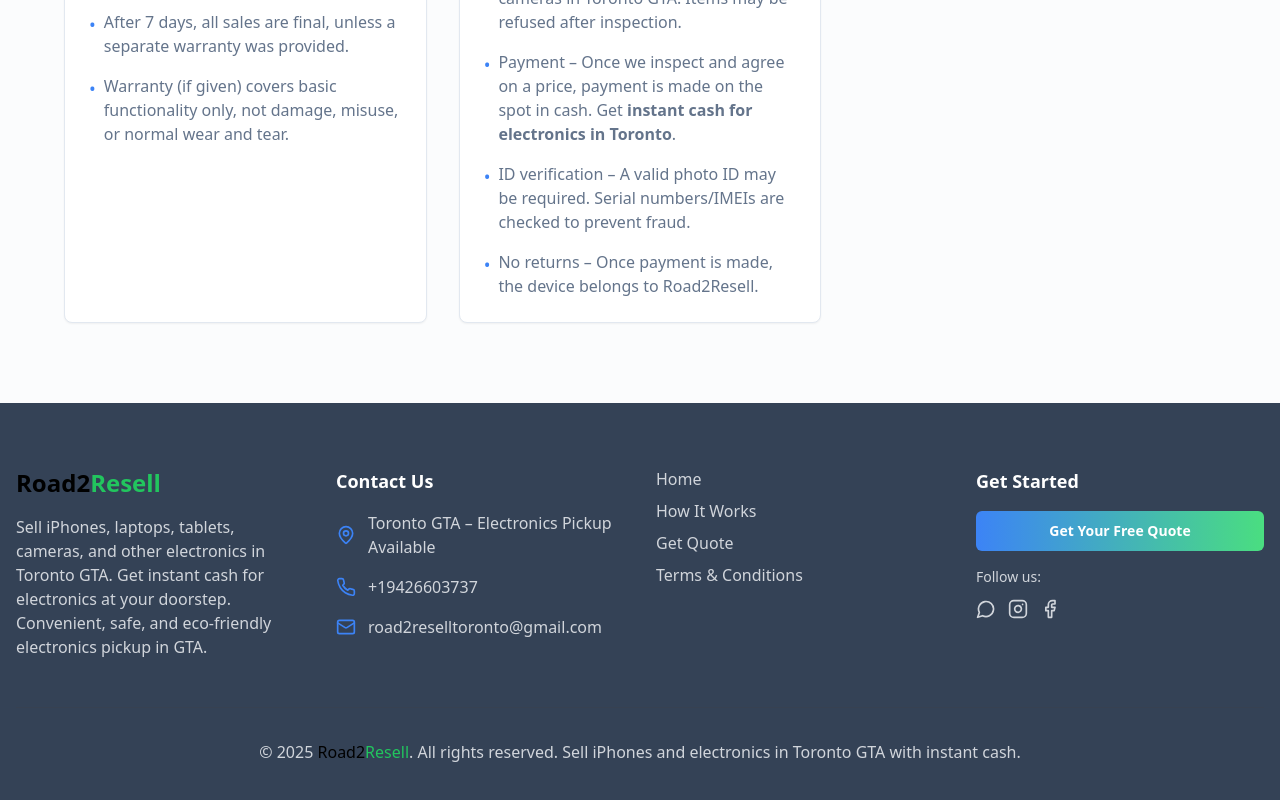
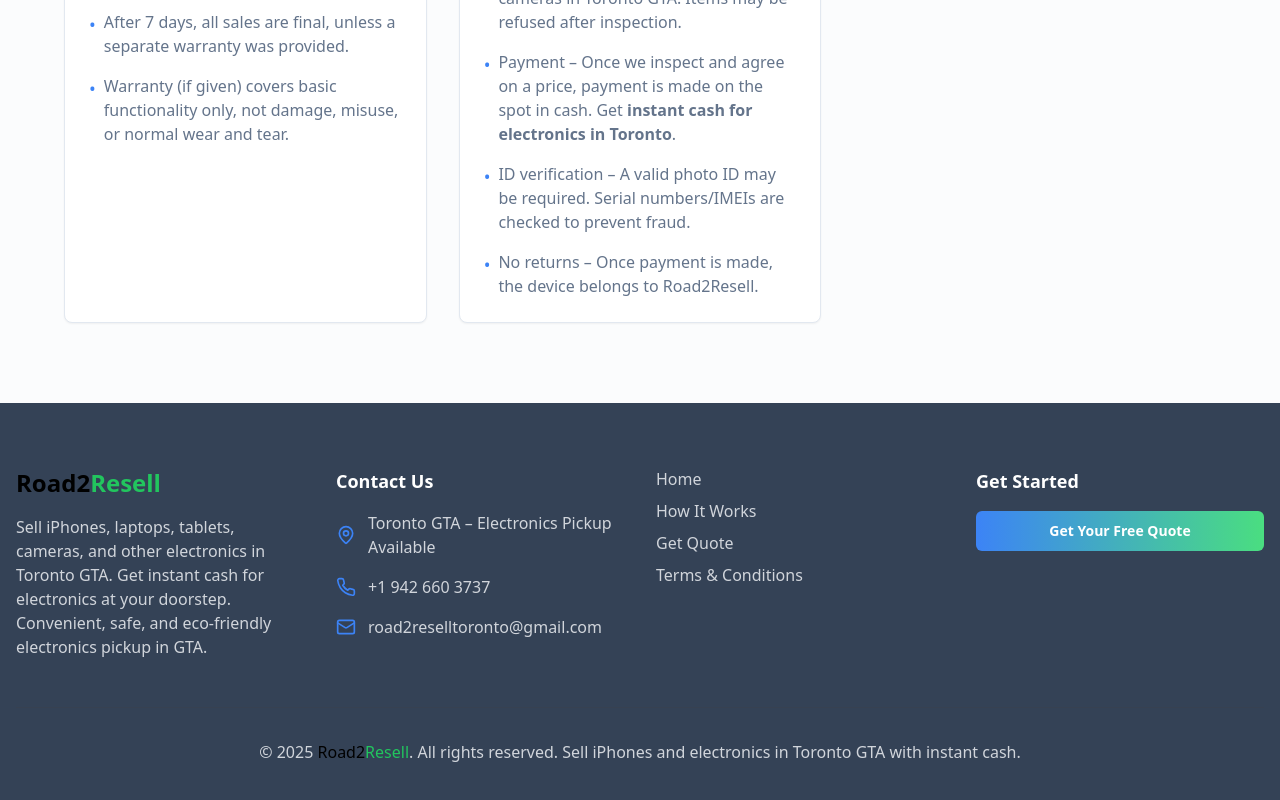
Before and after one commit to aradhyasharma894-tech/road2resell, a React (Vite) app: page / in a window 1280 px wide. Shown: the part 3965-4765 px from the top of the page. Built offline with nearby package versions, Linux system fonts and the light colour scheme.

Commit message:
update contact

```diff
--- a/src/components/ContactSection.tsx
+++ b/src/components/ContactSection.tsx
@@ -1,4 +1,4 @@
-import { MapPin, Phone, Mail, Facebook, Instagram, MessageCircle } from "lucide-react";
+import { MapPin, Phone, Mail } from "lucide-react";
 import { Button } from "@/components/ui/button";
 
 export const ContactSection = () => {
@@ -6,6 +6,7 @@ export const ContactSection = () => {
     <footer id="contact" className="bg-foreground text-white py-16">
       <div className="container mx-auto px-4">
         <div className="grid md:grid-cols-2 lg:grid-cols-4 gap-8">
+
           {/* Brand & Description */}
           <div className="space-y-4">
             <div className="text-2xl font-bold">
@@ -27,73 +28,83 @@ export const ContactSection = () => {
               <span>Toronto GTA – Electronics Pickup Available</span>
             </div>
 
-            <div className="flex items-center space-x-3 text-gray-300">
+            {/* Clickable Phone */}
+            <a
+              href="tel:+19426603737"
+              className="flex items-center space-x-3 text-gray-300 hover:text-primary transition-colors"
+            >
               <Phone className="h-5 w-5 text-primary flex-shrink-0" />
-              <span>+19426603737</span>
-            </div>
+              <span>+1 942 660 3737</span>
+            </a>
 
-            <div className="flex items-center space-x-3 text-gray-300">
+            {/* Clickable Email */}
+            <a
+              href="mailto:road2reselltoronto@gmail.com"
+              className="flex items-center space-x-3 text-gray-300 hover:text-primary transition-colors"
+            >
               <Mail className="h-5 w-5 text-primary flex-shrink-0" />
               <span>road2reselltoronto@gmail.com</span>
-            </div>
+            </a>
           </div>
 
           {/* Quick Links */}
           <div className="space-y-2 text-gray-300">
             <button
-    onClick={() => document.getElementById('home')?.scrollIntoView({ behavior: 'smooth' })}
+              onClick={() =>
+                document.getElementById("home")?.scrollIntoView({ behavior: "smooth" })
+              }
               className="block w-full text-left hover:text-primary transition-colors"
             >
               Home
             </button>
             <button
-    onClick={() => document.getElementById('how-it-works')?.scrollIntoView({ behavior: 'smooth' })}
+              onClick={() =>
+                document.getElementById("how-it-works")?.scrollIntoView({ behavior: "smooth" })
+              }
               className="block w-full text-left hover:text-primary transition-colors"
             >
               How It Works
             </button>
             <button
-    onClick={() => document.getElementById('get-quote')?.scrollIntoView({ behavior: 'smooth' })}
+              onClick={() =>
+                document.getElementById("get-quote")?.scrollIntoView({ behavior: "smooth" })
+              }
               className="block w-full text-left hover:text-primary transition-colors"
             >
               Get Quote
             </button>
             <button
-    onClick={() => document.getElementById('terms')?.scrollIntoView({ behavior: 'smooth' })}
+              onClick={() =>
+                document.getElementById("terms")?.scrollIntoView({ behavior: "smooth" })
+              }
               className="block w-full text-left hover:text-primary transition-colors"
             >
               Terms & Conditions
             </button>
           </div>
 
-          {/* Social & CTA */}
+          {/* CTA Only (no social icons) */}
           <div className="space-y-4">
             <h3 className="font-semibold text-lg">Get Started</h3>
-            <Button variant="hero" onClick={() => document.getElementById('get-quote')?.scrollIntoView({ behavior: 'smooth' })} className="w-full">
+            <Button
+              variant="hero"
+              className="w-full"
+              onClick={() =>
+                document.getElementById("get-quote")?.scrollIntoView({ behavior: "smooth" })
+              }
+            >
               Get Your Free Quote
             </Button>
-
-            <div className="space-y-3">
-              <p className="text-sm text-gray-300">Follow us:</p>
-              <div className="flex space-x-3">
-                <a href="https://wa.me/14374777495" target="_blank" rel="noopener noreferrer" className="text-gray-300 hover:text-primary">
-                  <MessageCircle className="h-5 w-5" />
-                </a>
-                <a href="https://www.instagram.com/road2reselltoronto" target="_blank" rel="noopener noreferrer" className="text-gray-300 hover:text-primary">
-                  <Instagram className="h-5 w-5" />
-                </a>
-                <a href="https://www.facebook.com" target="_blank" rel="noopener noreferrer" className="text-gray-300 hover:text-primary">
-                  <Facebook className="h-5 w-5" />
-                </a>
-              </div>
-            </div>
           </div>
         </div>
 
         {/* Footer Bottom */}
         <div className="border-t border-gray-700 mt-12 pt-8 text-center text-gray-300">
           <p>
-            &copy; 2025 <span className="text-black">Road2</span><span className="text-green-500">Resell</span>. All rights reserved. Sell iPhones and electronics in Toronto GTA with instant cash.
+            &copy; 2025{" "}
+            <span className="text-black">Road2</span>
+            <span className="text-green-500">Resell</span>. All rights reserved.
+            Sell iPhones and electronics in Toronto GTA with instant cash.
           </p>
         </div>
       </div>
```
Lines whose indentation alone changed are shown as unchanged.
